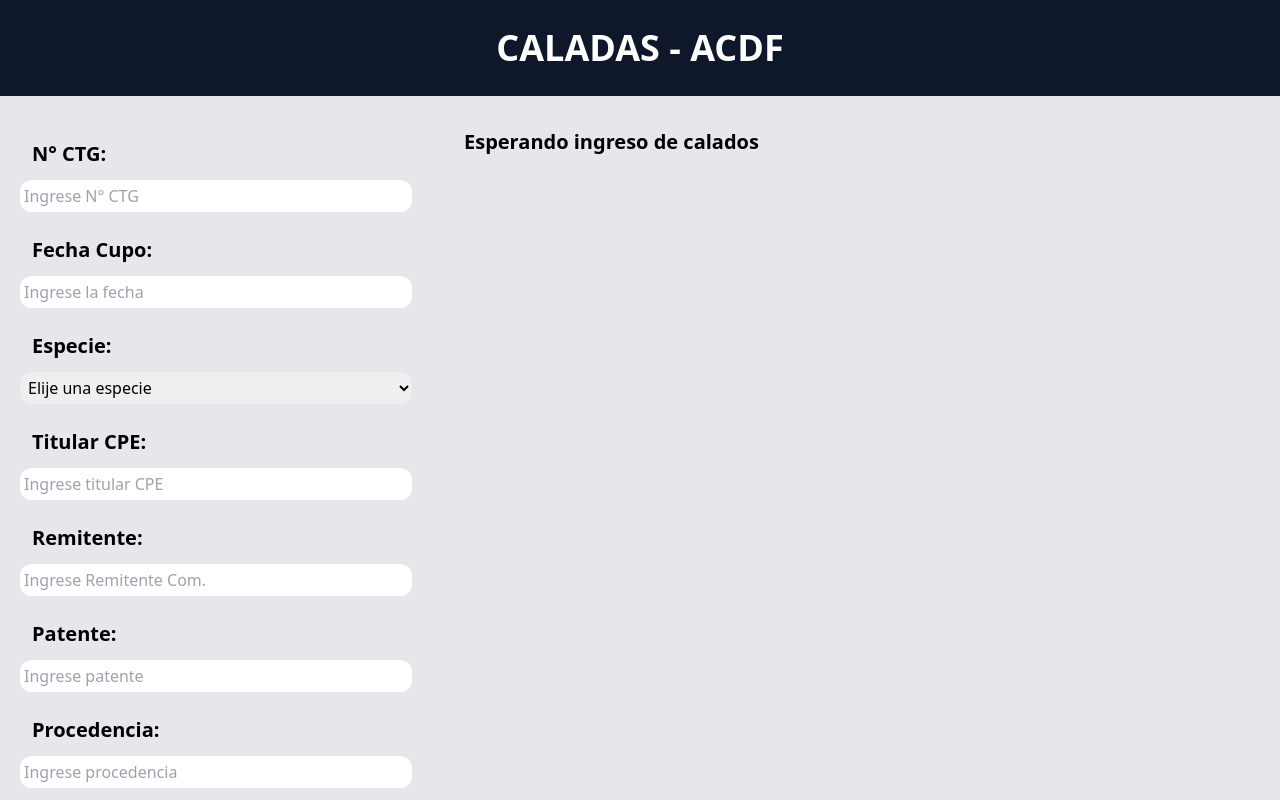
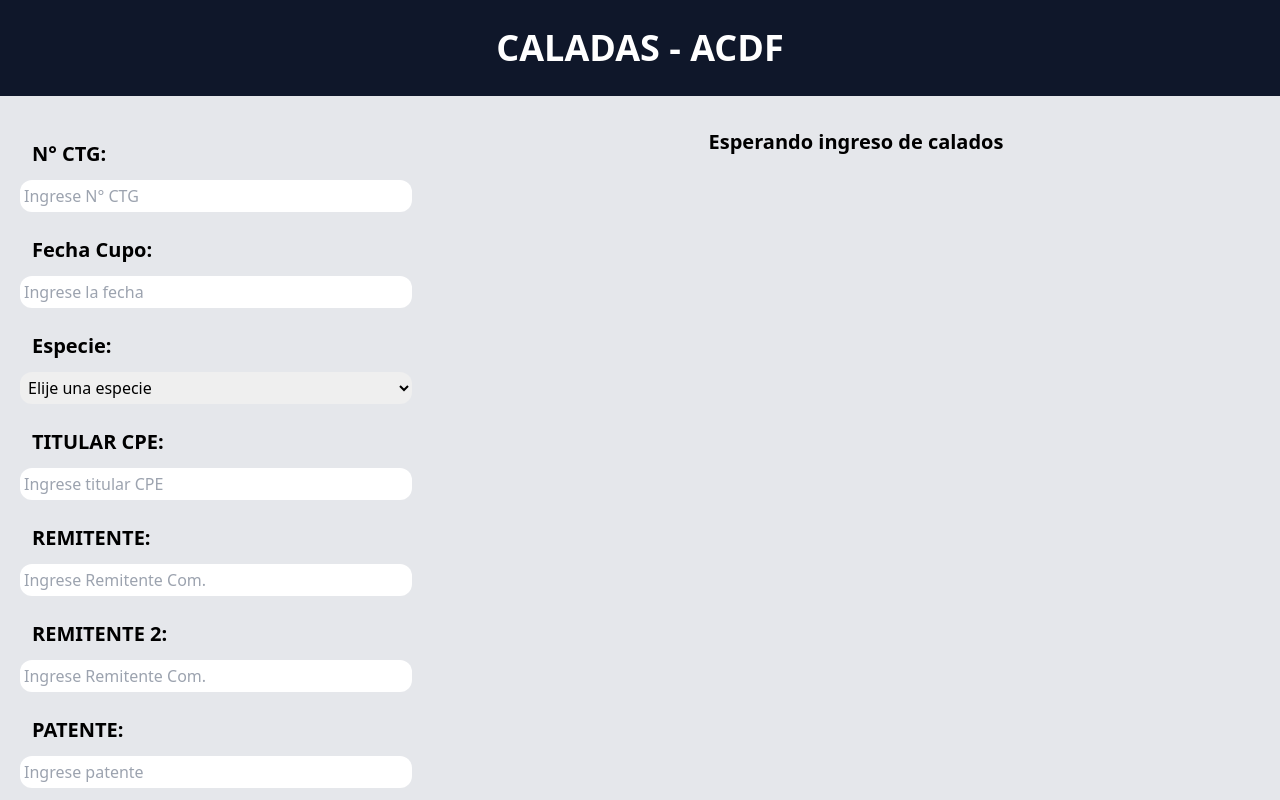
Before and after one commit to bechara0/CaladosAlWhastapp, a React (Vite) app: page / in a window 1280 px wide. Shown: the top 800 px of the page. Built offline with nearby package versions, Linux system fonts and the light colour scheme.

Commit message:
a comenzar con funcion copiado de etiqueta

```diff
--- a/src/components/Calada.jsx
+++ b/src/components/Calada.jsx
@@ -5,13 +5,14 @@ export const Calada = ({ calada, setCaladas }) => {
     especie,
     titular,
     remitente,
+    remitente2,
     patente,
     procedencia,
     analisis,
   } = calada;
   return (
-    <div className="md:w-2/5">
-      <div className="my-5 border-2 leading-8  w-full  border-black p-2 rounded-2xl shadow-xl">
+    <div className="md:w-2/5 ">
+      <div className="my-5 border-2 leading-8 grid w-full  border-black p-2 rounded-2xl shadow-xl">
         <p className="font-bold ml-3 mt-3">
           N° CTG: <span className="font-normal">{ctg}</span>
         </p>
@@ -22,7 +23,10 @@ export const Calada = ({ calada, setCaladas }) => {
           Titular: <span className="font-normal">{titular}</span>
         </p>
         <p className="font-bold ml-3">
-          Remitente <span className="font-normal">{remitente}</span>
+          Remitente: <span className="font-normal">{remitente}</span>
+        </p>
+        <p className="font-bold ml-3">
+          Remitente 2: <span className="font-normal">{remitente2}</span>
         </p>
         <p className="font-bold ml-3">
           Patente: <span className="font-normal">{patente}</span>
@@ -33,9 +37,11 @@ export const Calada = ({ calada, setCaladas }) => {
         <p className="font-bold ml-3">
           Fecha cupo: <span className="font-normal">{fecha}</span>
         </p>
-        <p className="font-bold ml-3">
-          Análisis: <span className="font-normal">{analisis}</span>
+
+        <p className="font-bold ml-3 overflow-hidden">
+          Análisis: <span className="font-normal uppercase">{analisis}</span>
         </p>
+
         <button className="bg-indigo-400 py-1 w-full rounded-2xl my-4">
           Copiar
         </button>
--- a/src/components/Formulario.jsx
+++ b/src/components/Formulario.jsx
@@ -6,9 +6,13 @@ const Formulario = ({ caladas, setCaladas }) => {
   const [especie, setEspecie] = useState("");
   const [titular, setTitular] = useState("");
   const [remitente, setRemitente] = useState("");
+  const [remitente2, setRemitente2] = useState("");
   const [patente, setPatente] = useState("");
   const [procedencia, setProcedencia] = useState("");
   const [analisis, setAnalisis] = useState("");
+
+  const [error, setError] = useState(false);
+  const [validarCtg, setValidarCtg] = useState(false);
 
   useEffect(() => {
     console.log("calada actualizada: ", caladas);
@@ -23,12 +27,30 @@ const Formulario = ({ caladas, setCaladas }) => {
   const handleSubmit = (e) => {
     e.preventDefault();
 
+    if (
+      [ctg, fecha, especie, titular, patente, procedencia, analisis].includes(
+        ""
+      )
+    ) {
+      setError(true);
+      console.log("Campos obligatorios vacios", error);
+      return;
+    }
+    setError(false);
+
+    if (ctg.length !== 11) {
+      setValidarCtg(true);
+      return;
+    }
+    setValidarCtg(false);
+
     const objetoCalado = {
       ctg,
       fecha,
       especie,
       titular,
       remitente,
+      remitente2,
       patente,
       procedencia,
       analisis,
@@ -42,6 +64,7 @@ const Formulario = ({ caladas, setCaladas }) => {
     setEspecie("");
     setTitular("");
     setRemitente("");
+    setRemitente2("");
     setPatente("");
     setAnalisis("");
     setProcedencia("");
@@ -50,6 +73,17 @@ const Formulario = ({ caladas, setCaladas }) => {
   return (
     <div className="m-5 md:w-1/2 lg:w-2/6">
       <form onSubmit={handleSubmit}>
+        {error && (
+          <p className="bg-red-700 w-full text-center text-white font-bold uppercase">
+            completar campos obligatorios
+          </p>
+        )}
+        {validarCtg && (
+          <p className="bg-red-700 w-full text-center text-white font-bold uppercase">
+            Ingrese correctamente CTG
+          </p>
+        )}
+
         <div className="my-3 grid">
           <label className="m-3 mr-5 text-xl font-bold">N° CTG:</label>
           <input
@@ -87,7 +121,9 @@ const Formulario = ({ caladas, setCaladas }) => {
           </select>
         </div>
         <div className="my-3 grid">
-          <label className="m-3 mr-5 text-xl font-bold">Titular CPE:</label>
+          <label className="m-3 mr-5 text-xl font-bold uppercase">
+            Titular CPE:
+          </label>
           <input
             className="rounded-xl p-1"
             type="text"
@@ -97,7 +133,9 @@ const Formulario = ({ caladas, setCaladas }) => {
           />
         </div>
         <div className="my-3 grid">
-          <label className="m-3 mr-5 text-xl font-bold">Remitente:</label>
+          <label className="m-3 mr-5 text-xl font-bold uppercase">
+            Remitente:
+          </label>
           <input
             className="rounded-xl p-1"
             type="text"
@@ -107,7 +145,21 @@ const Formulario = ({ caladas, setCaladas }) => {
           />
         </div>
         <div className="my-3 grid">
-          <label className="m-3 mr-5 text-xl font-bold">Patente:</label>
+          <label className="m-3 mr-5 text-xl font-bold uppercase">
+            Remitente 2:
+          </label>
+          <input
+            className="rounded-xl p-1"
+            type="text"
+            placeholder="Ingrese Remitente Com."
+            onChange={(e) => setRemitente2(e.target.value)}
+            value={remitente2}
+          />
+        </div>
+        <div className="my-3 grid">
+          <label className="m-3 mr-5 text-xl font-bold uppercase">
+            Patente:
+          </label>
           <input
             className="rounded-xl p-1"
             type="text"
@@ -117,7 +169,9 @@ const Formulario = ({ caladas, setCaladas }) => {
           />
         </div>
         <div className="my-3 grid">
-          <label className="m-3 mr-5 text-xl font-bold">Procedencia:</label>
+          <label className="m-3 mr-5 text-xl font-bold uppercase">
+            Procedencia:
+          </label>
           <input
             className="rounded-xl p-1"
             type="text"
@@ -127,9 +181,11 @@ const Formulario = ({ caladas, setCaladas }) => {
           />
         </div>
         <div className="my-3 grid">
-          <label className="m-3 mr-5 text-xl font-bold">Análisis:</label>
+          <label className="m-3 mr-5 text-xl font-bold uppercase">
+            Análisis:
+          </label>
           <textarea
-            className="rounded-xl p-1"
+            className="rounded-xl p-1 uppercase"
             cols="25"
             rows="5"
             placeholder="Ingrese Calado"
--- a/src/components/ListaCalados.jsx
+++ b/src/components/ListaCalados.jsx
@@ -7,18 +7,22 @@ const ListaCalados = ({ caladas, setCaladas, setCalada }) => {
       <div className="md:w-1/2 m-8 flex flex-col lg:w-4/6 md:h-screen overflow-y-scroll">
         {caladas && caladas.length ? (
           <>
-            <h2 className="text-xl font-bold">Listado de Calados</h2>
-            <h2 className="text-lg font-bold">
+            <h2 className="text-xl text-center font-bold">
+              Listado de Calados
+            </h2>
+            <h2 className="text-lg font-bold text-center">
               Click en copiar y pega en Whatsapp
             </h2>
-            <div className="flex flex-wrap justify-evenly h-88 gap-x-10">
+            <div className="flex flex-wrap justify-evenly h-100 gap-x-10">
               {caladas.map((calada) => (
                 <Calada key={calada.id} calada={calada} setCalada={setCalada} />
               ))}
             </div>
           </>
         ) : (
-          <h1 className="text-xl font-bold">Esperando ingreso de calados</h1>
+          <h1 className="text-xl font-bold text-center">
+            Esperando ingreso de calados
+          </h1>
         )}
       </div>
     </>
```
